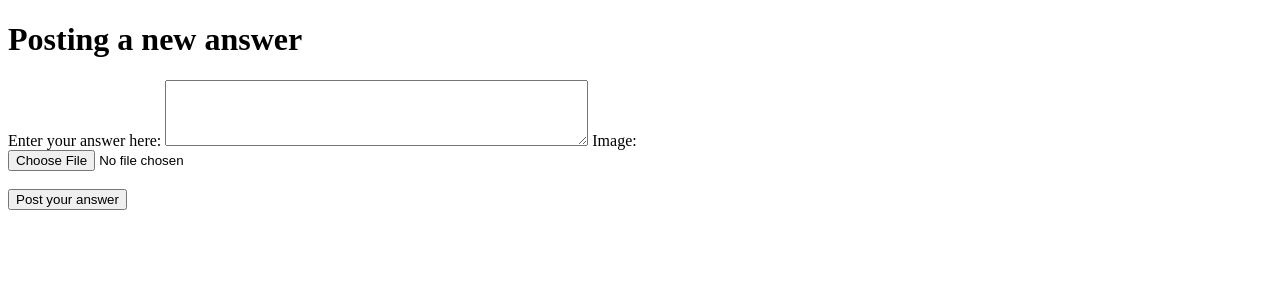
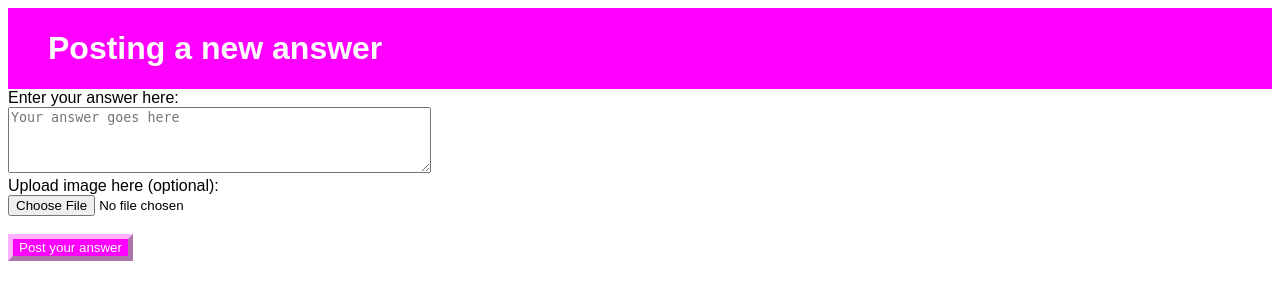
Before and after one commit to keresztenymarcell/webdoctor, a Flask app: page /question/1/new_answer in a window 1280 px wide. Shown: the top 300 px of the page. Run offline with Flask 2, Linux system fonts and the light colour scheme.

Commit message:
telenor style for new answer page

```diff
--- a/templates/add_new_answer.html
+++ b/templates/add_new_answer.html
@@ -4,13 +4,17 @@
 {% endblock %}
 
 {% block content %}
+    <style>
+    h1 {font-family: Arial, Helvetica, sans-serif; ;color: white;background-color: magenta;border-bottom-width: 22px;border-bottom-style: solid;margin-bottom: 0px;border-bottom-color: magenta;border-top-width: 22px;border-top-style: solid;margin-top: 0px;border-top-color: magenta; padding-left: 40px;}
+    body {font-family: Arial, Helvetica, sans-serif; background-color: white;}
+    button {color: white;background-color: magenta; border-color: #ffb1ff; border-width: 5px}
+    </style>
     <h1>Posting a new answer</h1>
+    <form action="/question/{{ question_id }}/new_answer" method="post" enctype="multipart/form-data">
+        <label for="message">Enter your answer here:</label><br>
+        <textarea name="message" rows="4" cols="50" placeholder="Your answer goes here" required></textarea><br>
 
-    <form action="/question/{{ question_id }}/new_answer" method="post" enctype="multipart/form-data">
-        <label for="message">Enter your answer here:</label>
-        <textarea name="message" rows="4" cols="50" required></textarea>
-
-        <label for="image">Image:</label><br>
+        <label for="image">Upload image here (optional):</label><br>
         <input type="file" id="question" name="image" accept="image/png, image/jpeg"><br><br>
 
         <button type="submit">Post your answer</button>
```
